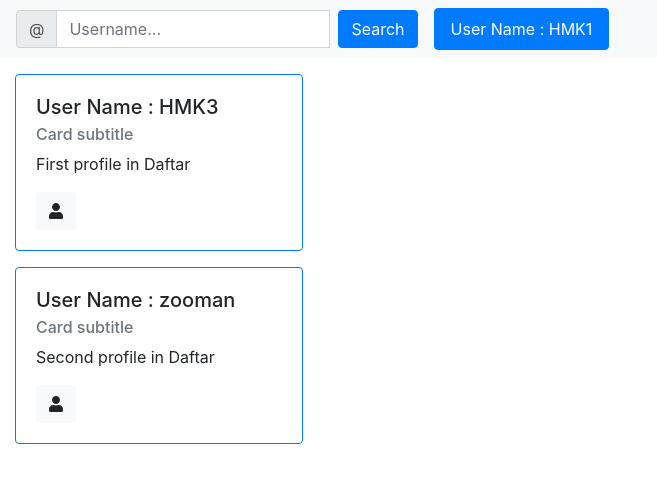
After one commit to DesertDemons/Daftar, a Django app: page /search_user/ in a window 1280 px wide. The commit adds this page. Shown: the top 483 px of the page, without its empty margins (0-657 px from the left). Run offline with Django 3.2, Linux system fonts and the light colour scheme; a user stored in the database is signed in; data comes from the database, SQL or seed files in the repository; data that the repository does not hold is empty; some libraries are stand-ins or nearby versions.

Commit message:
Functionality of search for users, Follow users

```diff
--- a/Daftar/models.py
+++ b/Daftar/models.py
@@ -19,5 +19,7 @@ class Post(models.Model):
 
 
 class Follow(models.Model):
-	following = models.ForeignKey(User, on_delete=models.CASCADE, related_name="who_follows")
-	follower = models.ForeignKey(User, on_delete=models.CASCADE, related_name="who_followed")
+	user = models.ForeignKey(User, on_delete=models.CASCADE)
+	profile = models.ForeignKey(Profile, on_delete=models.CASCADE)
+	# following = models.ForeignKey(User, on_delete=models.CASCADE, related_name="who_follows")
+	# follower = models.ForeignKey(User, on_delete=models.CASCADE, related_name="who_followed")
--- a/Daftar/templates/base.html
+++ b/Daftar/templates/base.html
@@ -18,6 +18,7 @@
   <body>
     {% block content %}
 
+
     {% endblock content %}
 
     <!-- Optional JavaScript -->
@@ -25,5 +26,10 @@
     <script src="https://code.jquery.com/jquery-3.2.1.slim.min.js" integrity="sha384-KJ3o2DKtIkvYIK3UENzmM7KCkRr/rE9/Qpg6aAZGJwFDMVNA/GpGFF93hXpG5KkN" crossorigin="anonymous"></script>
     <script src="https://cdnjs.cloudflare.com/ajax/libs/popper.js/1.12.9/umd/popper.min.js" integrity="sha384-ApNbgh9B+Y1QKtv3Rn7W3mgPxhU9K/ScQsAP7hUibX39j7fakFPskvXusvfa0b4Q" crossorigin="anonymous"></script>
     <script src="https://maxcdn.bootstrapcdn.com/bootstrap/4.0.0/js/bootstrap.min.js" integrity="sha384-JZR6Spejh4U02d8jOt6vLEHfe/JQGiRRSQQxSfFWpi1MquVdAyjUar5+76PVCmYl" crossorigin="anonymous"></script>
+    <script
+      src="https://code.jquery.com/jquery-3.3.1.min.js"
+      integrity="sha256-FgpCb/KJQlLNfOu91ta32o/NMZxltwRo8QtmkMRdAu8="
+      crossorigin="anonymous"></script>
+    <script defer src="https://use.fontawesome.com/releases/v5.0.7/js/all.js"></script>
   </body>
 </html>
--- /dev/null
+++ b/Daftar/templates/search_user.html
@@ -0,0 +1,67 @@
+{% extends "base.html" %}
+
+
+
+{% block tilte %}
+ Search user
+{% endblock %}
+
+{% block content %}
+
+	<nav class="navbar navbar-light bg-light">
+	  <form class="form-inline" action="{% url 'search_user' %}" method="GET">
+	    <div class="input-group">
+	      <div class="input-group-prepend">
+	        <span class="input-group-text" id="basic-addon1">@</span>
+	      </div>
+	      <input class="form-control mr-sm-2" type="search" placeholder="Username..." aria-label="Username" aria-describedby="basic-addon1" name="q">
+	      <input class="btn btn-primary" type="submit" value="Search">
+	    </div>
+	    <a class="nav-link text-white btn btn-primary ml-3">User Name : {{user.username}}</a>
+	  </form>
+	</nav>
+
+	<div class="col-md-3 col-xl-3 mt-3">
+		{% for profile in profiles %}
+			{% ifnotequal profile.owner request.user %}
+			<div class="card mt-3 border border-primary" style="width: 18rem;">
+			  <div class="card-body">
+			    <h5 class="card-title">User Name : {{profile.owner.username}}</h5>
+			    <h6 class="card-subtitle mb-2 text-muted">Card subtitle</h6>
+			    <p class="card-text">{{profile.bio}}</p>
+			    <button class="btn btn-light" onclick="Follow({{profile.id}})">
+					<i id="fav-color-{{profile.id}}" class="fas fa-user {% if profile in follow_list %} text-primary {% endif %}"></i>
+				</button><br>
+			  </div>
+			</div>
+			{% endifnotequal %}
+		{% endfor %}
+
+	</div>
+
+
+<script>
+	function Follow(id){
+		$.ajax({
+			type:"GET",
+			url: "/follow/"+id+"/",
+			error:function(){
+				console.log("Error something went wrong!")
+			},
+			success:function(data){
+				console.log(data);
+				if(data.action==="Following"){
+					console.log('test1');
+					$("#fav-color-"+id).addClass("text-primary")
+				}
+				else{
+					console.log('test2');
+					$("#fav-color-"+id).removeClass("text-primary")
+				}
+
+			}
+		})
+	}
+</script>
+
+{% endblock content %}
--- a/Daftar/views.py
+++ b/Daftar/views.py
@@ -3,6 +3,8 @@ from django.contrib.auth import authenticate, login, logout
 from .forms import UserRegisterForm, LoginForm, ProfileForm, PostForm
 from .models import Profile
 from .models import Post
+from .models import Follow
+from django.http import JsonResponse, HttpResponse
 # Create your views here.
 
 
@@ -50,6 +52,9 @@ def profile_page(request):
 		return redirect("login")
 	profile_obj = Profile.objects.get(owner=request.user)
 	posts = post_list(request,profile_obj.id)
+
+
+
 	context = {
 		"profile": profile_obj,
 		"posts": posts,
@@ -100,3 +105,41 @@ def create_post(request, Profile_id):
 		"profile": profile_obj,
 	}
 	return render(request, "create_post.html", context)
+
+
+def search_user(request):
+	profiles = Profile.objects.all()
+	query = request.GET.get('q')
+	if query:
+		profiles = profiles.filter(owner__username__icontains=query)
+
+
+	follow_list = []
+	followed = request.user.follow_set.all()
+	for follow in followed:
+		follow_list.append(follow.profile)
+
+	context = {
+		"profiles": profiles,
+		"follow_list": follow_list,
+	}
+	return render(request, "search_user.html", context)
+
+def follow_user(request, Profile_id):
+	profile_obj = Profile.objects.get(id=Profile_id)
+	follow_obj, created = Follow.objects.get_or_create(user=request.user, profile=profile_obj)
+
+	if created:
+		action="Following"
+	else:
+		action="Unfollow"
+		follow_obj.delete()
+
+	follow_count = profile_obj.follow_set.all().count()
+
+
+	context = {
+		"action": action,
+		"following_count": follow_count,
+	}
+	return JsonResponse(context, safe=False)
--- a/DaftarProject/urls.py
+++ b/DaftarProject/urls.py
@@ -27,6 +27,8 @@ urlpatterns = [
     path('create_profile/', views.create_profile, name='create_profile'),
     path('profile_page/', views.profile_page, name='profile_page'),
     path('create_post/<int:Profile_id>/', views.create_post, name='create_post'),
+    path('search_user/', views.search_user, name='search_user'),
+    path('follow/<int:Profile_id>/', views.follow_user, name="follow-button"),
 ]
 
 if settings.DEBUG:
```
Also changed, not shown: Daftar/templates/profile_page.html (+61 -14 lines), Daftar/migrations/0004_auto_20180320_1609.py (added), db.sqlite3.
